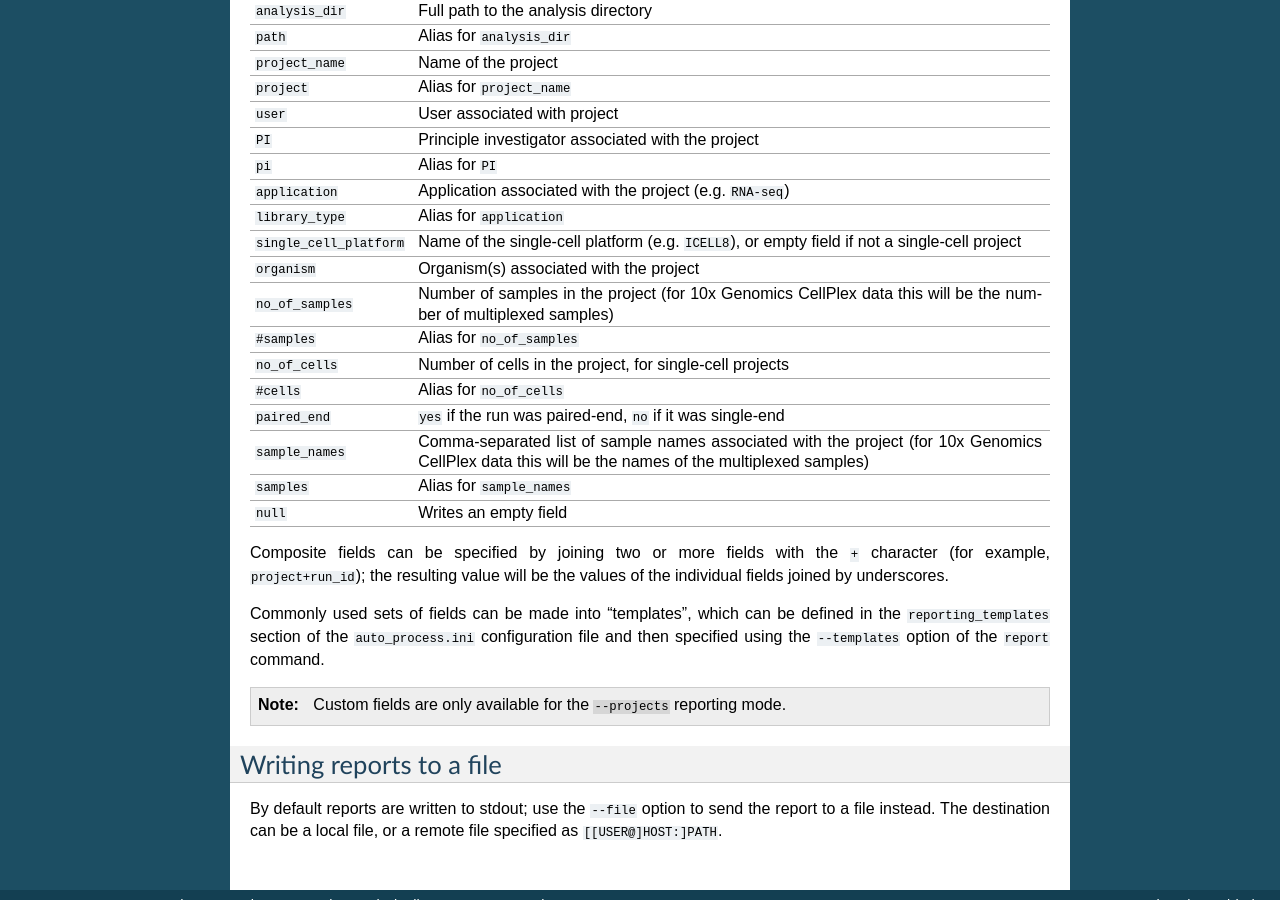
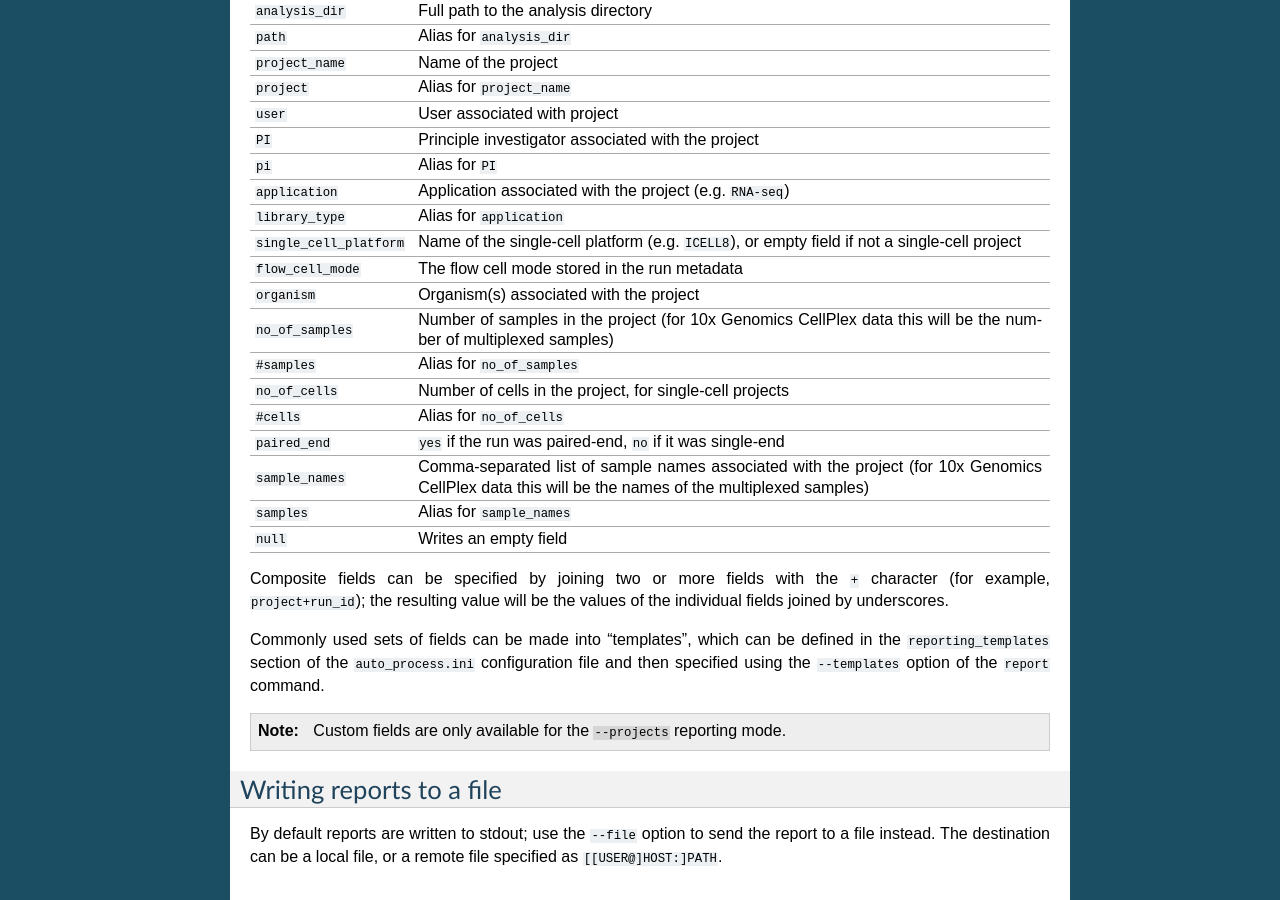
Before and after one commit to fls-bioinformatics-core/auto_process_ngs, a Sphinx documentation site: the page built from docs/source/using/report.rst, in a window 1280 px wide and 900 px high, scrolled down 1643 px. Built offline with Sphinx 7.4.7, drawn with Linux system fonts in a browser that asks for light colours.

Commit message:
Updated docs on 'report' command to include the new 'flow_cell_mode' field for project reporting.

```diff
--- a/docs/source/using/report.rst
+++ b/docs/source/using/report.rst
@@ -115,6 +115,8 @@ Field name                Associated value
 ``single_cell_platform``  Name of the single-cell platform
                           (e.g. ``ICELL8``), or empty field
 			  if not a single-cell project
+``flow_cell_mode``        The flow cell mode stored in the
+                          run metadata
 ``organism``              Organism(s) associated with the
                           project
 ``no_of_samples``         Number of samples in the project
```
